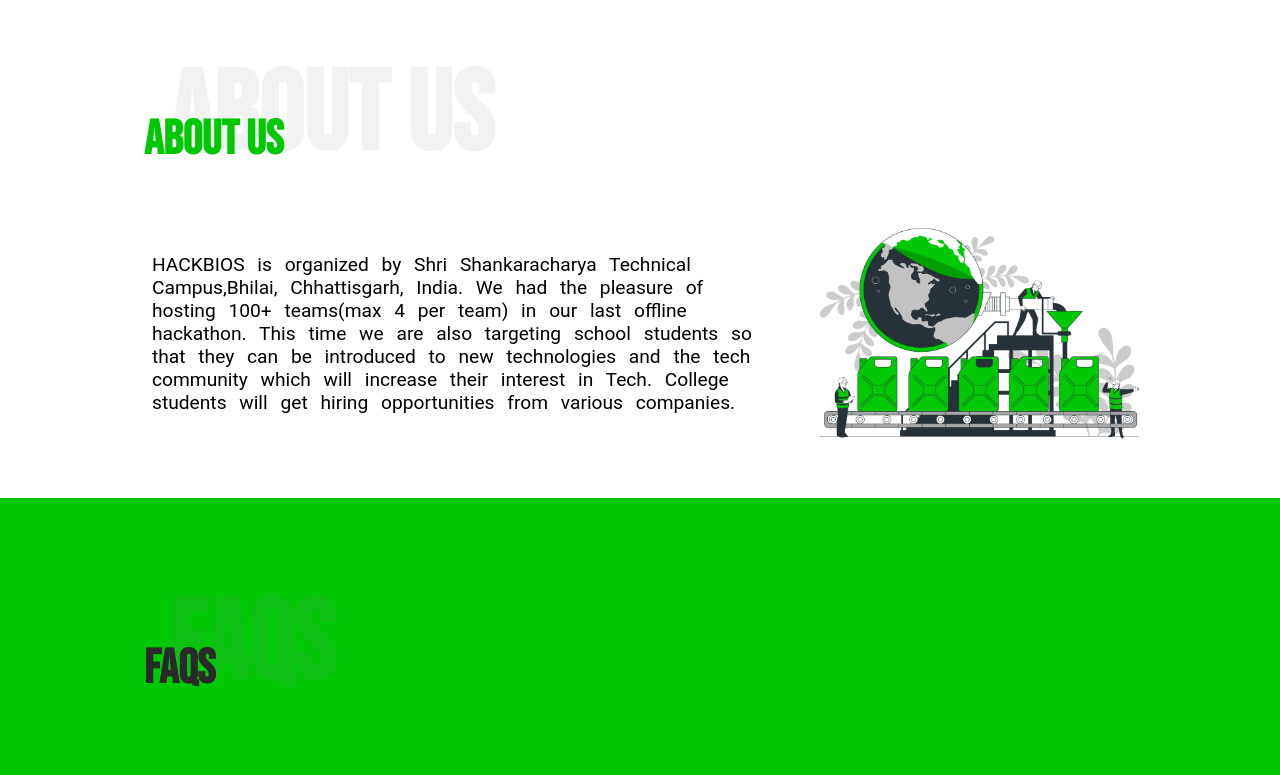
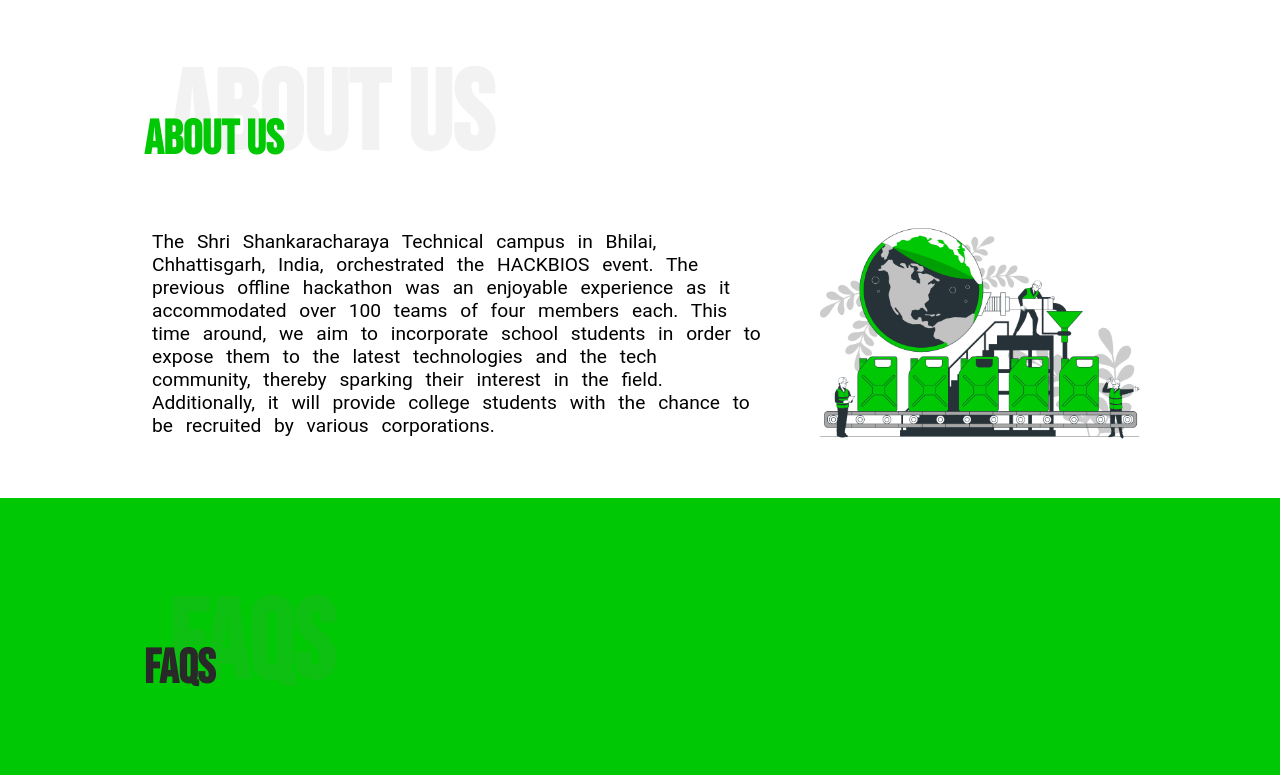
Before and after one commit to Shivam26-2002/hackbios, a plain HTML site: page index.html in a window 1280 px wide. Shown: the part 662-1437 px from the top of the page. Drawn offline with Linux system fonts and the light colour scheme.

Commit message:
added attributes to images

```diff
--- a/index.html
+++ b/index.html
@@ -40,12 +40,14 @@
 
       <div id="home">
         <div id="home-center">
+          <a href="https://storyset.com/nature">
             <img
               id="home-center-image"
               src="images/Iceberg.png"
               alt=""
               srcset=""
             />
+          </a>
 
           <div class="home-center-text">
             <div class="home-text-1">H A C K</div>
@@ -65,20 +67,16 @@
         <div class="flex about-content">
           <div class="content flex">
             <p>
-              HACKBIOS is organized by Shri Shankaracharya Technical
-              Campus,Bhilai, Chhattisgarh, India. We had the pleasure of hosting
-              100+ teams(max 4 per team) in our last offline hackathon. This
-              time we are also targeting school students so that they can be
-              introduced to new technologies and the tech community which will
-              increase their interest in Tech. College students will get hiring
-              opportunities from various companies.
+              The Shri Shankaracharaya Technical campus in Bhilai, Chhattisgarh, India, orchestrated the HACKBIOS event. The previous offline hackathon was an enjoyable experience as it accommodated over 100 teams of four members each. This time around, we aim to incorporate school students in order to expose them to the latest technologies and the tech community, thereby sparking their interest in the field. Additionally, it will provide college students with the chance to be recruited by various corporations.
             </p>
             <!-- <p>Lorem ipsum dolor sit amet consectetur adipisicing elit. Perspiciatis, tempora illum perferendis
                       sapiente, voluptatem voluptatum beatae numquam officia iure explicabo non temporibus dignissimos
                       hic molestias dolorem voluptates dolores vero minus.</p> -->
           </div>
           <div class="image">
+            <a href="https://storyset.com/people">
               <img src="./images/Natural.png" alt="" />
+            </a>
           </div>
         </div>
       </div>
```
Lines whose indentation alone changed are shown as unchanged.
